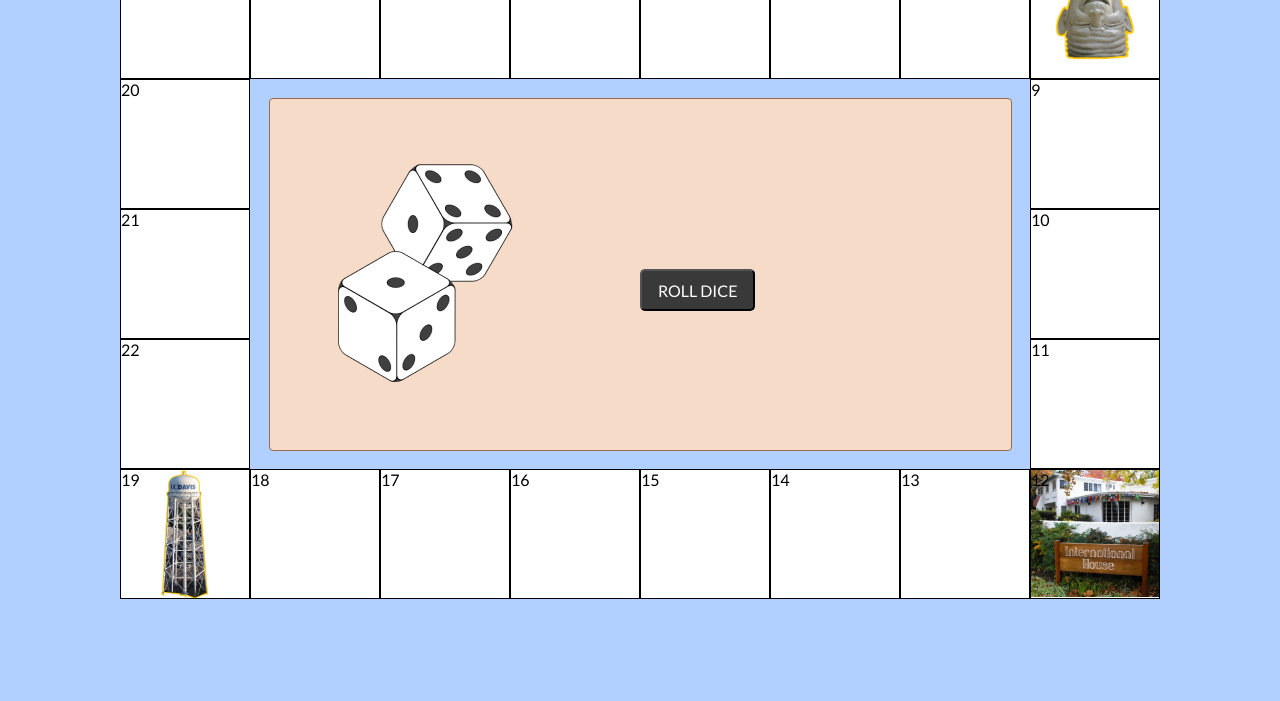
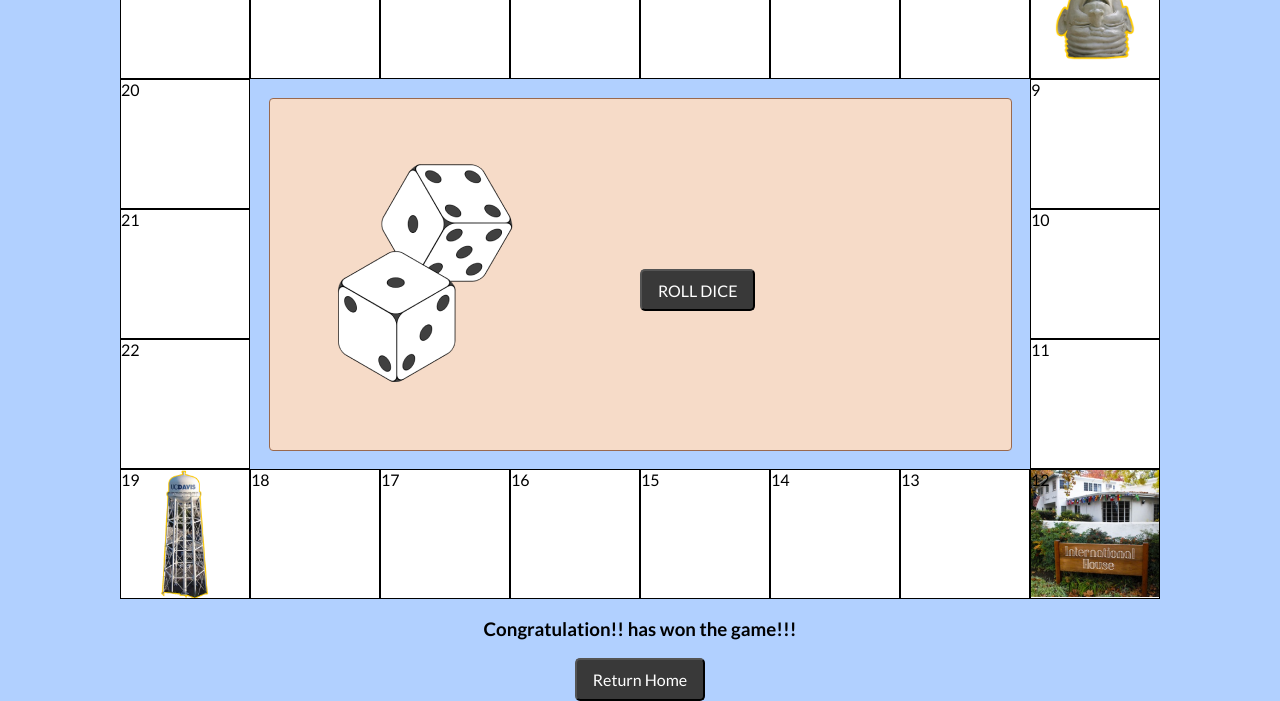
Before and after one commit to hodangkhoinguyen/SealKnowledge, a plain HTML site: page board/board.html in a window 1280 px wide. Shown: the part 147-848 px from the top of the page. Before the commit the page ends 800 px from the top, so only its background shows below. Drawn offline with Linux system fonts and the light colour scheme; a web font is replaced by a local one.

Commit message:
Minor fix for last final page

```diff
--- a/board/board.css
+++ b/board/board.css
@@ -213,3 +213,10 @@ button {
 	background-repeat: no-repeat;
 	background-size: 3rem;
 }
+
+.final-result {
+    display: flex;
+    flex-direction: column;
+    justify-content: center;
+    align-items: center;
+}
--- a/board/board.html
+++ b/board/board.html
@@ -78,13 +78,12 @@
                 <!-- Last Row -->
                 <section id="lower-row" class="row"></section>
             </section>
+
+            <!-- RESULTS PAGE -->
+            <section class="final-result hidden">
+                <h3>Congratulation!! <span class="team-winner"></span> has won the game!!!</h3>
+                <button id="returnHome" href="../index.html">Return Home</button>
             </section>
-        </section>
-
-        <!-- RESULTS PAGE -->
-        <section class="final-result hidden">
-            <h3>Congratulation!! <span class="team-winner"></span> has won the game!!!</h3>
-            <button id="returnHome">Return Home</button>
         </section>
     </section>
 
```
